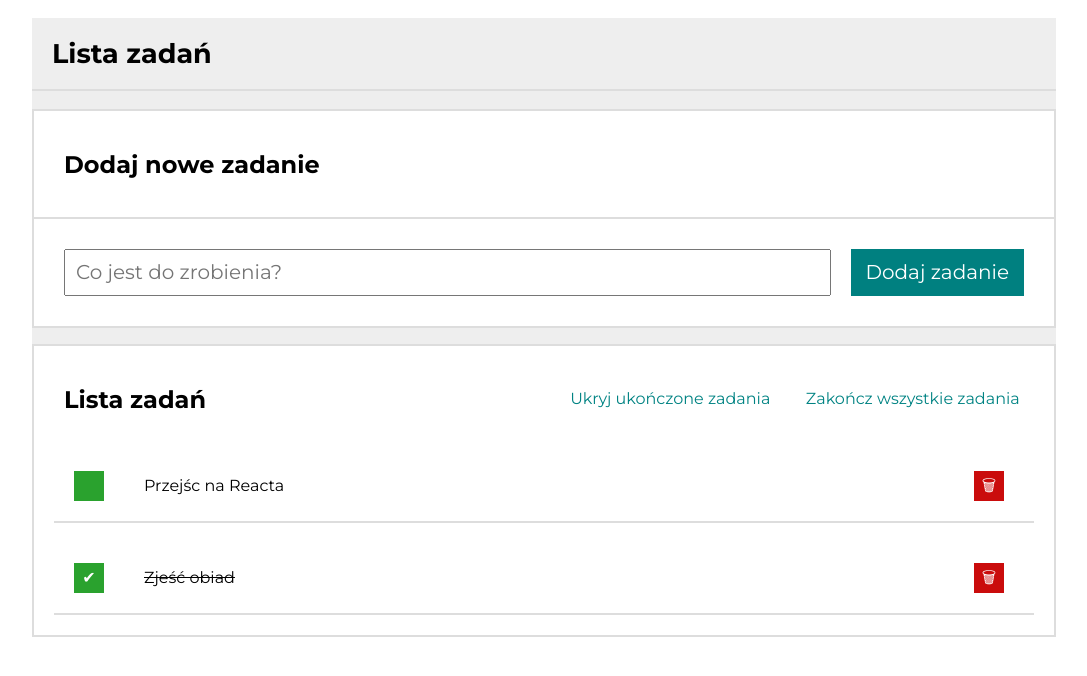
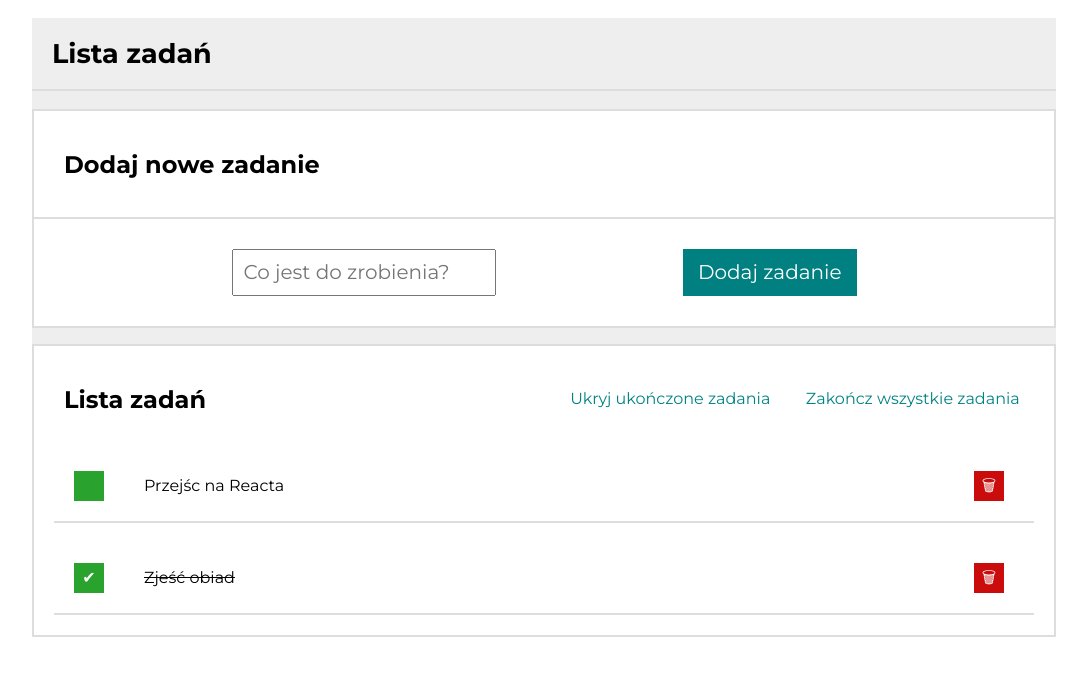
Before and after one commit to Mr-SuSeL/todos-list-react, a React (Create React App) app: page / in a window 1280 px wide. Shown: the top 676 px of the page, without its empty margins (96-1183 px from the left). Built offline with nearby package versions, Linux system fonts and the light colour scheme.

Commit message:
Removed classes with "js-" entry

```diff
--- a/src/Form/index.js
+++ b/src/Form/index.js
@@ -3,7 +3,7 @@ import "./style.css";
 
 const Form = () => (
     <form className="form">
-        <input className="js-newTask flex__item" placeholder="Co jest do zrobienia?" autofocus />
+        <input className="newTask flex__item" placeholder="Co jest do zrobienia?" autofocus />
         <button className="button__task flex__item">Dodaj zadanie</button>
     </form>
 );
```
